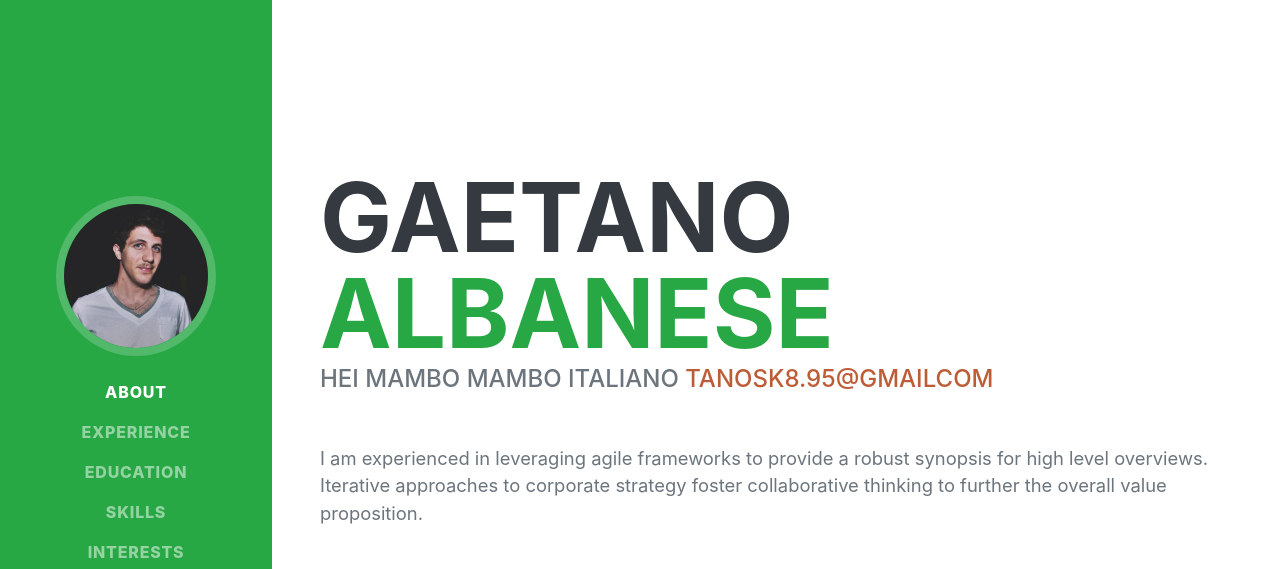
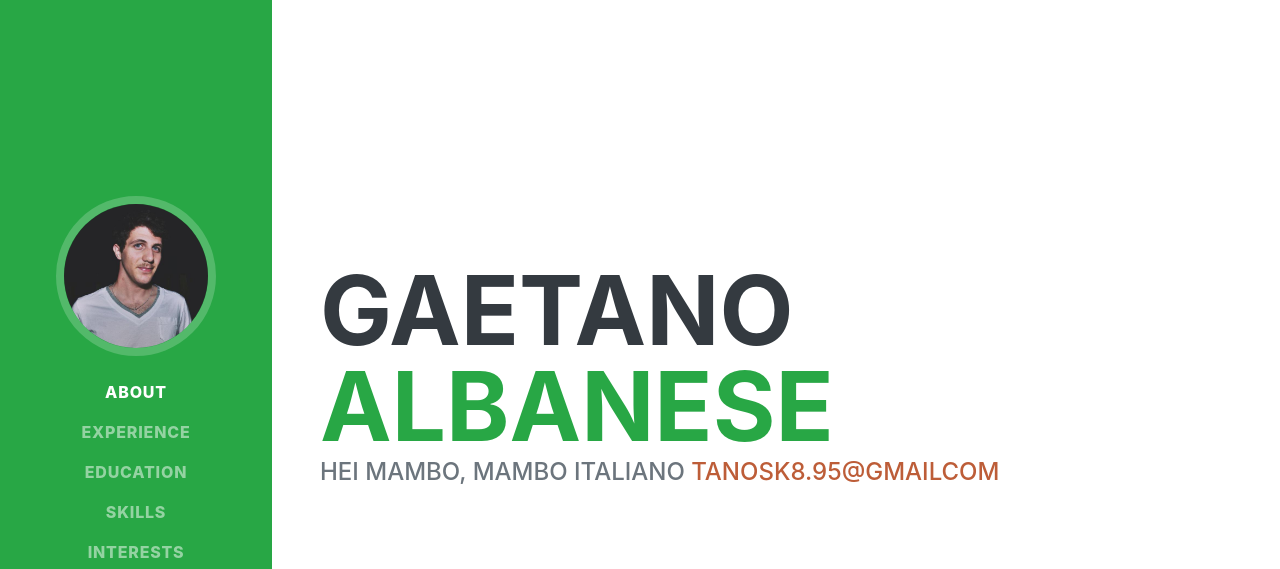
Before and after one commit to tanosk8/tanosk8.github.io, a plain HTML site: page index.html in a window 1280 px wide. Shown: the top 569 px of the page. Drawn offline with nearby package versions, Linux system fonts and the light colour scheme; a web font is replaced by a local one.

Commit message:
Initial commit

```diff
--- a/index.html
+++ b/index.html
@@ -43,16 +43,16 @@
                         <span class="text-success">Albanese</span>
                     </h1>
                     <div class="subheading mb-5">
-                      Hei mambo mambo italiano
+                      Hei mambo, mambo italiano
                         <a href="mailto:name@email.com">tanosk8.95@gmailcom</a>
                     </div>
-                    <p class="lead mb-5">I am experienced in leveraging agile frameworks to provide a robust synopsis for high level overviews. Iterative approaches to corporate strategy foster collaborative thinking to further the overall value proposition.</p>
+                    <!-- <p class="lead mb-5">I am experienced in leveraging agile frameworks to provide a robust synopsis for high level overviews. Iterative approaches to corporate strategy foster collaborative thinking to further the overall value proposition.</p>
                     <div class="social-icons">
                         <a class="social-icon" href="#"><i class="fab fa-linkedin-in"></i></a>
                         <a class="social-icon" href="#"><i class="fab fa-github"></i></a>
                         <a class="social-icon" href="#"><i class="fab fa-twitter"></i></a>
                         <a class="social-icon" href="#"><i class="fab fa-facebook-f"></i></a>
-                    </div>
+                    </div> -->
                 </div>
             </section>
             <hr class="m-0" />
```
